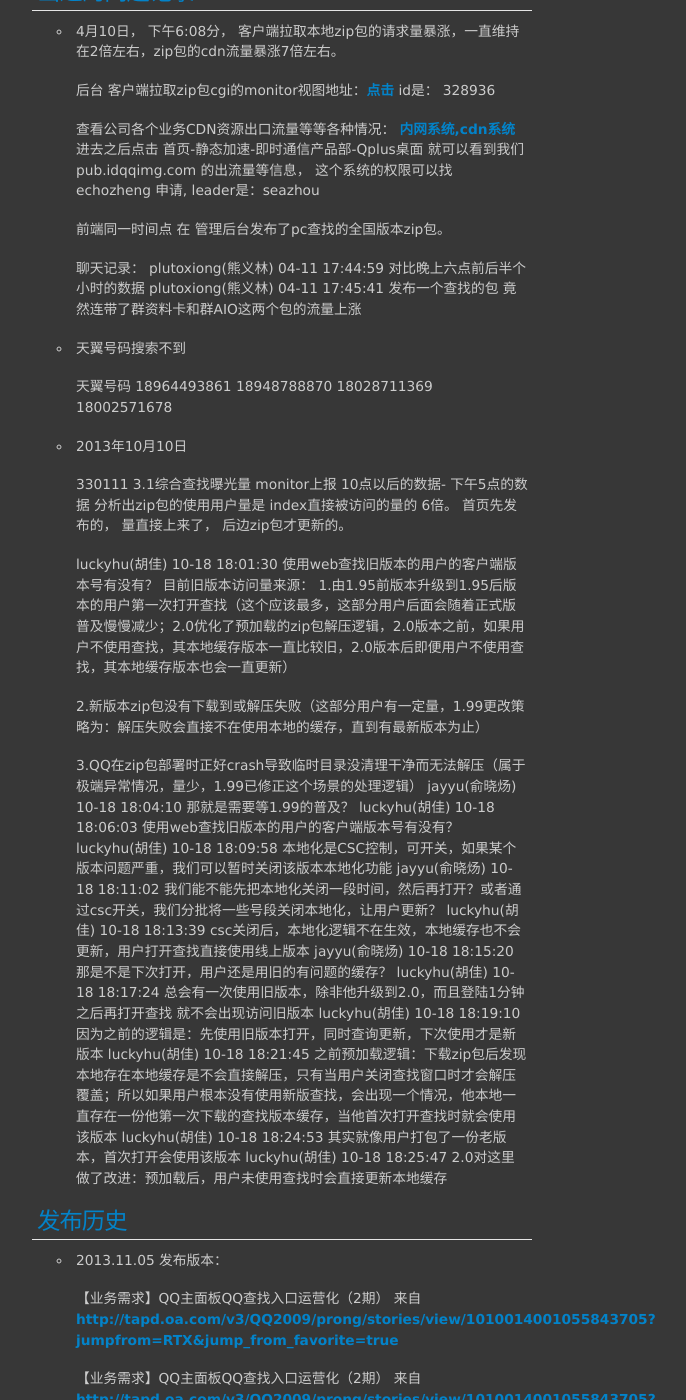
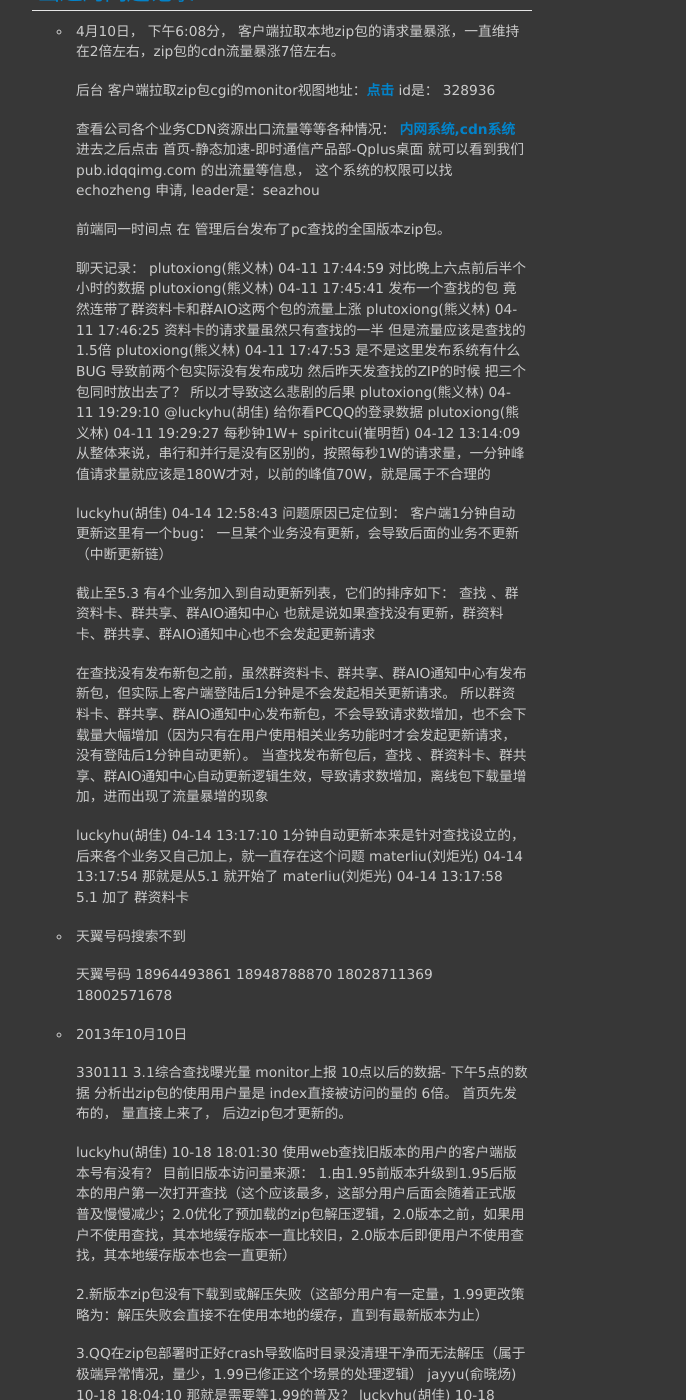
Before and after one commit to materliu/materliu.github.io, a Jekyll site: the page built from all/tencent/_posts/2014-04-11-PC查找README.md, in a window 1280 px wide and 1400 px high, scrolled down 3189 px. Shown: the whole window, without its empty margins (273-959 px from the left). Built offline with Jekyll 4.4.1, drawn with Linux system fonts in a browser that asks for light colours; Markdown is read by kramdown in place of the engine named in the settings.

Commit message:
bug最终探明， 客户端更新逻辑存在问题！

```diff
--- a/all/tencent/_posts/2014-04-11-PC查找README.md
+++ b/all/tencent/_posts/2014-04-11-PC查找README.md
@@ -136,6 +136,38 @@
     对比晚上六点前后半个小时的数据
     plutoxiong(熊义林) 04-11 17:45:41
     发布一个查找的包 竟然连带了群资料卡和群AIO这两个包的流量上涨
+    plutoxiong(熊义林) 04-11 17:46:25
+    资料卡的请求量虽然只有查找的一半 但是流量应该是查找的1.5倍
+    plutoxiong(熊义林) 04-11 17:47:53
+    是不是这里发布系统有什么BUG 导致前两个包实际没有发布成功 然后昨天发查找的ZIP的时候 把三个包同时放出去了？
+    所以才导致这么悲剧的后果
+    plutoxiong(熊义林) 04-11 19:29:10
+    @luckyhu(胡佳) 给你看PCQQ的登录数据
+    plutoxiong(熊义林) 04-11 19:29:27
+    每秒钟1W+
+    spiritcui(崔明哲) 04-12 13:14:09
+    从整体来说，串行和并行是没有区别的，按照每秒1W的请求量，一分钟峰值请求量就应该是180W才对，以前的峰值70W，就是属于不合理的
+
+    luckyhu(胡佳) 04-14 12:58:43
+    问题原因已定位到：
+    客户端1分钟自动更新这里有一个bug：
+    一旦某个业务没有更新，会导致后面的业务不更新（中断更新链）
+
+    截止至5.3 有4个业务加入到自动更新列表，它们的排序如下：
+    查找 、群资料卡、群共享、群AIO通知中心
+    也就是说如果查找没有更新，群资料卡、群共享、群AIO通知中心也不会发起更新请求
+
+    在查找没有发布新包之前，虽然群资料卡、群共享、群AIO通知中心有发布新包，但实际上客户端登陆后1分钟是不会发起相关更新请求。
+    所以群资料卡、群共享、群AIO通知中心发布新包，不会导致请求数增加，也不会下载量大幅增加（因为只有在用户使用相关业务功能时才会发起更新请求，没有登陆后1分钟自动更新）。
+    当查找发布新包后，查找 、群资料卡、群共享、群AIO通知中心自动更新逻辑生效，导致请求数增加，离线包下载量增加，进而出现了流量暴增的现象
+
+    luckyhu(胡佳) 04-14 13:17:10
+    1分钟自动更新本来是针对查找设立的，后来各个业务又自己加上，就一直存在这个问题
+    materliu(刘炬光) 04-14 13:17:54
+    那就是从5.1 就开始了
+    materliu(刘炬光) 04-14 13:17:58
+    5.1 加了 群资料卡
+
 
 * 天翼号码搜索不到
 
```
